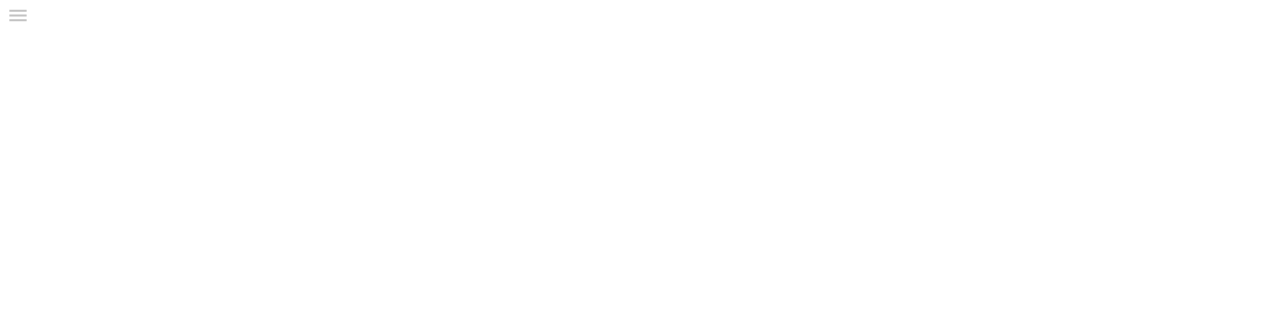
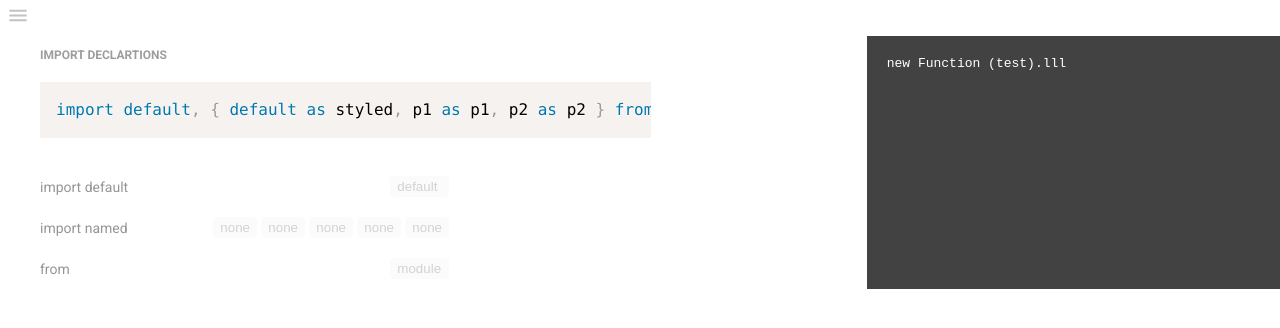
Before and after one commit to gridaco/CoLI, a Next.js app in the folder editor/: page / in a window 1280 px wide. Shown: the top 328 px of the page. Built offline with nearby package versions, Linux system fonts and the light colour scheme.

Commit message:
modify : declaration form, WIP

```diff
--- a/editor/components/code-preview/index.tsx
+++ b/editor/components/code-preview/index.tsx
@@ -1,7 +1,20 @@
-import React from "react"
+import React from "react";
+import styled from "@emotion/styled";
 
-export function CodePreview(props: {
-    src: string
-}) {
-    return <pre>{props.src}</pre>
+export function CodePreview() {
+  return (
+    <Wrapper>
+      <pre>new Function (test).lll</pre>
+    </Wrapper>
+  );
 }
+
+const Wrapper = styled.div`
+  flex: 1;
+  background-color: #424242;
+
+  pre {
+    color: #fff;
+    margin: 20px;
+  }
+`;
--- /dev/null
+++ b/editor/components/declarations/common/title.tsx
@@ -0,0 +1,11 @@
+import React from 'react'
+
+function DeclartionTitle(props : {
+  lable : string
+}) {
+  return (
+    <h3 style={{ color: "#9D9D9D", fontSize: 12 }}>{props.lable}</h3>
+  )
+}
+
+export default DeclartionTitle
--- /dev/null
+++ b/editor/components/declarations/function.tsx
@@ -0,0 +1,127 @@
+import React from "react";
+import styled from "@emotion/styled";
+import DeclartionTitle from "./common/title";
+import { Prism as SyntaxHighlighter } from "react-syntax-highlighter";
+
+const valueList = [
+  {
+    label: "import default",
+    max: Array(1).fill(null),
+    holder: "default",
+    width: 45
+  },
+  {
+    label: "import named",
+    max: Array(5).fill(null),
+    holder: "none",
+    width: 30
+  },
+  {
+    label: "from",
+    max: Array(1).fill(null),
+    holder: "module",
+    width: 45
+  },
+];
+
+/**
+ *
+ * @interface
+ * name : string
+ * params : object
+ * returnType: Type;
+ * content: string
+ *
+ */
+function FunctionDeclaration() {
+  const keydownResponsiveInputSize = (e: any, limit) => {
+    var value = e.target.value;
+    const div = document.createElement("div");
+    div.innerText = value;
+    div.id = "virtual_dom";
+
+    document.querySelector(".coli-values")?.append(div);
+
+    var inputWidth = document.querySelector("#virtual_dom")?.clientWidth;
+
+    if (inputWidth != undefined) {
+      document.querySelector("#virtual_dom")?.remove();
+      if (inputWidth > limit) {
+        console.log(inputWidth);
+        e.target.style.width = inputWidth + "px";
+      } else {
+        e.target.style.width = limit + "px";
+      }
+    }
+  };
+
+  return (
+    <Wrapper>
+      <DeclartionTitle lable="IMPORT DECLARTIONS" />
+      <SyntaxHighlighter language="javascript">
+        {`import default, { default as styled, p1 as p1, p2 as p2 } from 'module' `}
+      </SyntaxHighlighter>
+      <Body>
+        {valueList.map((i) => (
+          <div className="coli-values">
+            <label>{i.label}</label>
+            {i.max.map((_) => (
+              <input
+                placeholder={i.holder}
+                onKeyDown={e => keydownResponsiveInputSize(e, i.width)}
+                style={{ width: i.width }}
+              />
+            ))}
+          </div>
+        ))}
+      </Body>
+    </Wrapper>
+  );
+}
+
+export default FunctionDeclaration;
+
+const Wrapper = styled.div`
+  display: flex;
+  flex-direction: column;
+  flex: 2;
+  padding-left: 40px;
+
+  pre {
+    width: 70%;
+  }
+`;
+
+const Body = styled.div`
+  margin-top: 20px;
+  width: 50%;
+  display: flex;
+  flex-direction: column;
+
+  .coli-values {
+    margin: 10px 0px;
+    display: flex;
+    align-items: center;
+
+    label {
+      flex: 1;
+      font-size: 14px;
+      color: #959595;
+    }
+
+    input {
+      background-color: #fbfbfb;
+      border-radius: 4px;
+      border: none;
+      outline: none;
+      padding: 3px 7px;
+      margin-right: 4px;
+
+      color: #6b6b6b;
+
+      &::placeholder {
+        color: #d2d2d2;
+      }
+    }
+  }
+`;
--- a/editor/package.json
+++ b/editor/package.json
@@ -17,6 +17,7 @@
         "next": "10.0.5",
         "react": "17.0.1",
         "react-dom": "17.0.1",
+        "react-syntax-highlighter": "^15.4.3",
         "ts-loader": "^8.0.18",
         "url-loader": "^4.1.1"
     },
--- a/editor/pages/_app.js
+++ b/editor/pages/_app.tsx
@@ -1,6 +1,7 @@
 import AppBar from "../components/app-bar/index";
 import { Global, css } from "@emotion/react";
 import React from "react";
+import Head from "next/head";
 
 function MyApp({ Component, pageProps }) {
   return (
@@ -9,9 +10,17 @@ function MyApp({ Component, pageProps }) {
         styles={css`
           body {
             margin: 0px;
+            font-family: 'Roboto', sans-serif;
           }
         `}
       />
+      <Head>
+        <link
+          href="https://fonts.googleapis.com/css2?family=Roboto:ital,wght@0,100;0,300;0,400;0,500;0,700;0,900;1,100;1,300;1,400;1,500;1,700;1,900&"
+          rel="stylesheet"
+          type="text/css"
+        />
+      </Head>
       <div>
         <AppBar />
         <Component {...pageProps} />
--- a/editor/pages/index.tsx
+++ b/editor/pages/index.tsx
@@ -1,11 +1,28 @@
-import React from 'react'
+import React, { useEffect, useState } from "react";
+import styled from "@emotion/styled";
+import { CodePreview } from "../components/code-preview";
+import FunctionDeclaration from "../components/declarations/function";
 
 function MainPage() {
+  const [declarations, setDeclarations] = useState([1]);
+
   return (
-    <div>
-
-    </div>
-  )
+    <Wrapper>
+      {declarations.map((i) => (
+        <div style={{ display: "inline-flex"}}>
+          <FunctionDeclaration />
+          <CodePreview />
+        </div>
+      ))}
+    </Wrapper>
+  );
 }
 
-export default MainPage
+export default MainPage;
+
+const Wrapper = styled.div`
+  display: flex;
+  flex-direction: column;
+  width: 100%;
+  height: 100%;
+`;
--- a/editor/pages/parameter-designer/index.tsx
+++ b/editor/pages/parameter-designer/index.tsx
@@ -24,7 +24,7 @@ export default function ParameterDesignerPage() {
                     return <ParameterFieldEdit />
                 })
             }
-            <CodePreview src={"print('a')"} />
+            {/* <CodePreview src={"print('a')"} /> */}
             <Button variant="contained" onClick={handleAddField}>add</Button>
             <div style={{ marginTop: 24 }}>
                 <Button variant="contained">Download coli json</Button>
--- a/editor/styles/globals.css
+++ /dev/null
@@ -1,16 +0,0 @@
-html,
-body {
-  padding: 0;
-  margin: 0;
-  font-family: -apple-system, BlinkMacSystemFont, Segoe UI, Roboto, Oxygen,
-    Ubuntu, Cantarell, Fira Sans, Droid Sans, Helvetica Neue, sans-serif;
-}
-
-a {
-  color: inherit;
-  text-decoration: none;
-}
-
-* {
-  box-sizing: border-box;
-}
```
Also changed, not shown: editor/components/declarations/import.tsx (added, +11 -0 lines), editor/styles/Home.module.css (deleted, +0 -122 lines), 1 other file (tests, documents, lock files or other folders).
